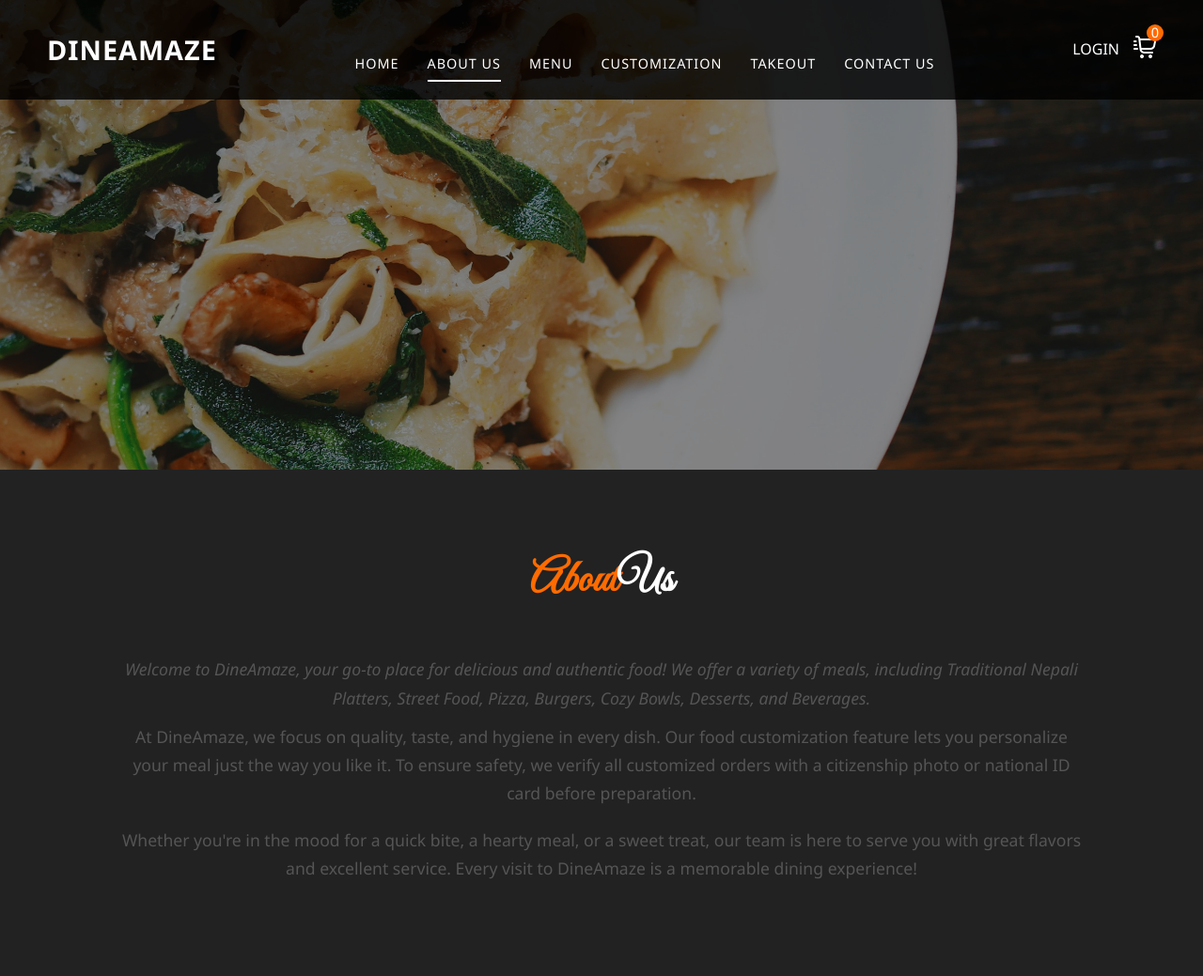
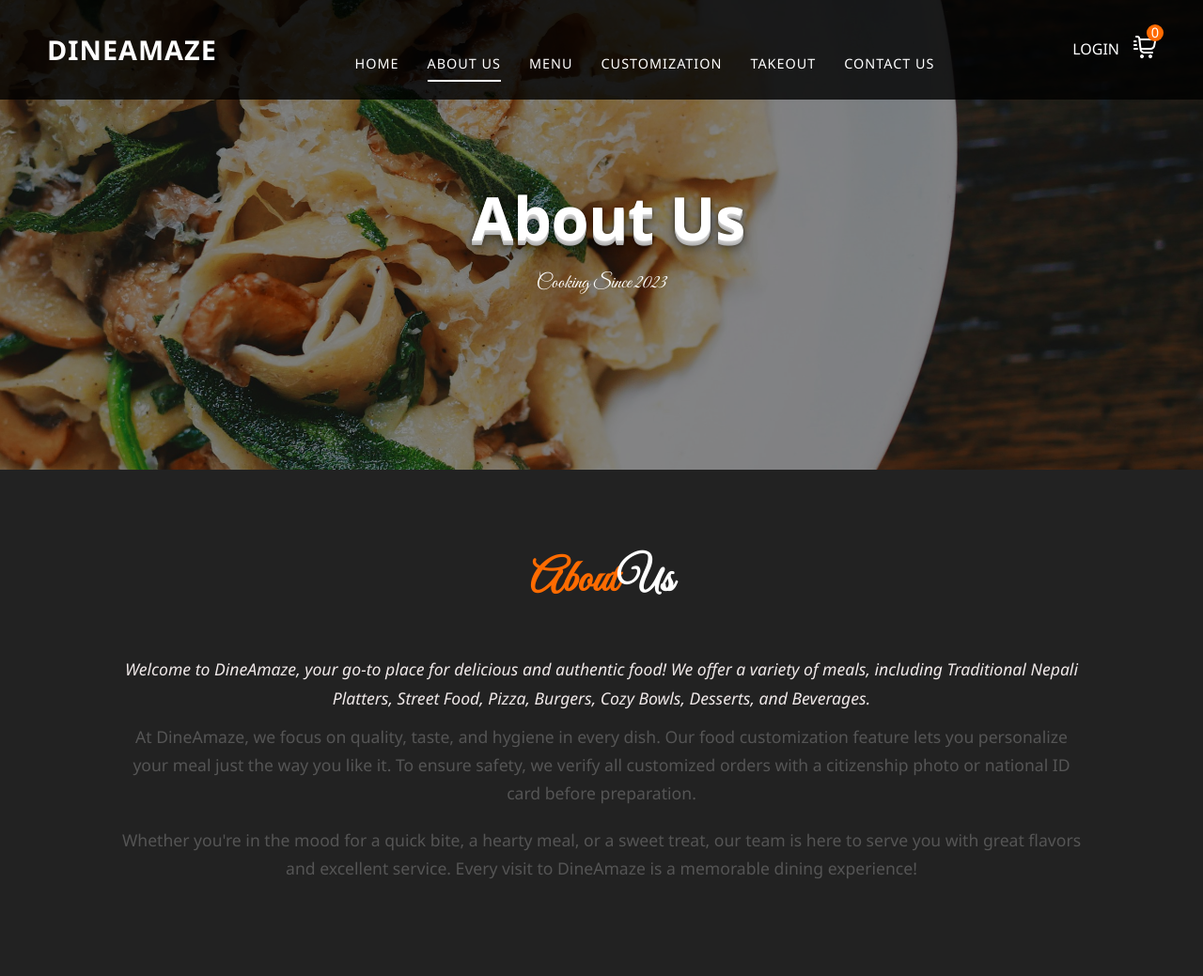
Before and after one commit to sadikshy/FYP, a PHP site: page /AboutUs.php in a window 1280 px wide. Shown: the top 1039 px of the page at 94% size. Run offline with PHP 8.4, Linux system fonts and the light colour scheme; some libraries are stand-ins or nearby versions.

Commit message:
Made changes in AboutUs.php

```diff
--- a/DineAmaze/AboutUs.php
+++ b/DineAmaze/AboutUs.php
@@ -21,7 +21,7 @@ session_start();
     <div class="hero-section">
         <div class="hero-overlay">
             <h2>About Us</h2>
-            <p class="tagline">Cooking Since 2010</p>
+            <p class="tagline">Cooking Since 2023</p>
         </div>
     </div>
 
--- a/DineAmaze/Homepage.php
+++ b/DineAmaze/Homepage.php
@@ -27,7 +27,7 @@ if (session_status() == PHP_SESSION_NONE) {
             <!-- Removed the title-ribbon div -->
             <h1 class="curved-text">DINEAMAZE</h1>
             <p>Flavors That Feel Like Home!</p>
-            <a href="#menu" class="cta-button">VIEW DETAILS</a>
+            <a href="AboutUs.php" class="cta-button">VIEW DETAILS</a>
         </div>
     </section>
 
--- a/DineAmaze/css/AboutUs.css
+++ b/DineAmaze/css/AboutUs.css
@@ -2,12 +2,10 @@
 * {
     margin: 0;
     padding: 0;
-
     box-sizing: border-box;
 }
 
 body {
-
     font-family: 'Segoe UI', Tahoma, Geneva, Verdana, sans-serif;
     background-color: #f8f8f8;
     color: #333;
@@ -48,7 +46,6 @@ h2 {
     color: #333;
     margin: 30px 0 15px;
     font-size: 1.8rem;
-
     padding-left: 15px;
 }
 
@@ -170,9 +167,7 @@ footer {
     align-items: center;
     justify-content: center;
     text-align: center;
-
 }
-
 .hero-overlay {
     background-color: rgba(0, 0, 0, 0.484);
     width: 100%;
@@ -182,12 +177,35 @@ footer {
     justify-content: center;
     align-items: center;
 }
-.hero-overlay h2,.hero-overlay p {
+.hero-overlay h2{
     color: white;
-    font-size: 2rem;
+    font-size: 4em;
     margin: 0;
-    display: none;
 }
+
+.hero-overlay p{
+    color: white;
+    font-size: 1.3em;
+    margin: 0;
+}
+
+.hero-overlay h2 {
+    display: inline-block;
+    transform-origin: 50% 50%;
+    text-shadow: 0 1px 0 #ccc,
+               0 2px 0 #c9c9c9,
+               0 3px 0 #bbb,
+               0 4px 0 #b9b9b9,
+               0 5px 0 #aaa,
+               0 6px 1px rgba(0,0,0,.1),
+               0 0 5px rgba(0,0,0,.1),
+               0 1px 3px rgba(0,0,0,.3),
+               0 3px 5px rgba(0,0,0,.2),
+               0 5px 10px rgba(0,0,0,.25),
+               0 10px 10px rgba(0,0,0,.2),
+               0 20px 20px rgba(0,0,0,.15);
+}
+
 .hero-overlay h2:before {
     display: none; /* Remove any vertical line before the heading */
 }
@@ -248,6 +266,15 @@ footer {
 .section-title h2 span {
     color: white;
 }
+
+.about-description {
+    color: #f0e9e9;
+    font-size: 1.1rem;
+    line-height: 1.8;
+    margin-bottom: 20px;
+    font-style: italic;
+
+  }
 
 /* Why Choose Us Section */
 .why-choose-section {
```
Also changed, not shown: DineAmaze/css/Homepage.css (+2 -15 lines).
